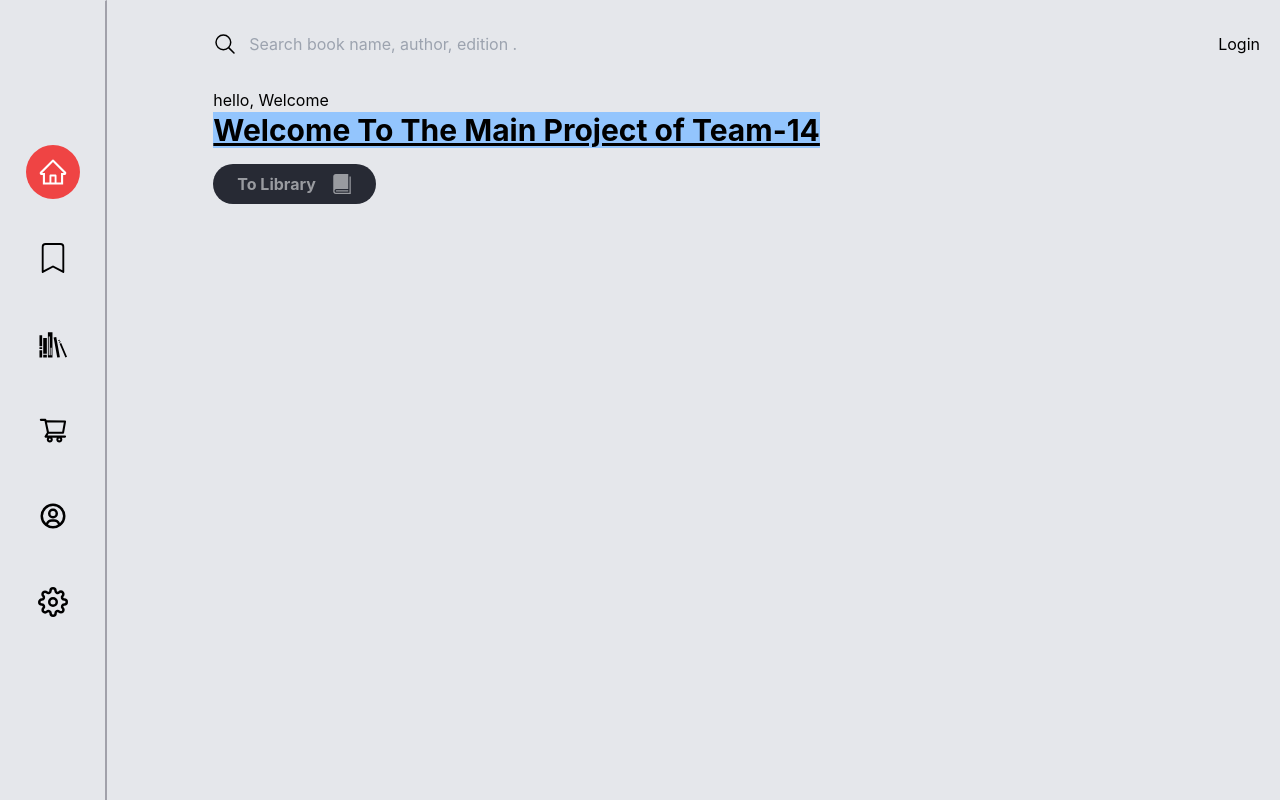
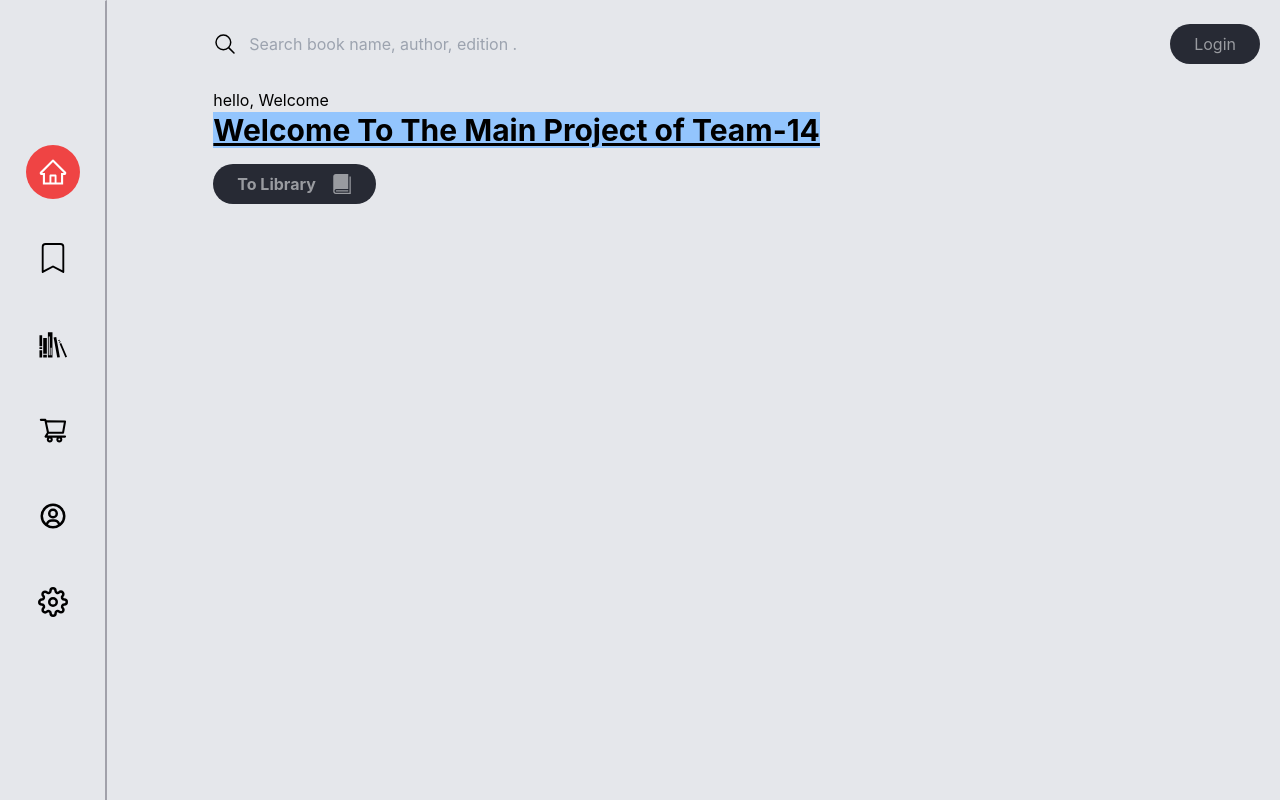
Before and after one commit to chingu-voyages/v43-tier2-team-14, a React (Vite) app in the folder frontend/: page / in a window 1280 px wide. Shown: the top 800 px of the page. Built offline with nearby package versions, Linux system fonts and the light colour scheme; no server answers.

Commit message:
fixing auth user store

```diff
--- a/frontend/src/components/Search.jsx
+++ b/frontend/src/components/Search.jsx
@@ -3,18 +3,19 @@ import { IoSearchOutline } from "react-icons/io5";
 import { userStore } from "../features/userStore";
 
 const Search = () => {
-  const setIsLoggedIn = userStore((state) => state.setIsLoggedIn);
+  const user = userStore((state) => state.user);
+  const logout = userStore((state) => state.logout);
 
   const handleSignIn = async () => {
     localStorage.setItem("isAuthenticated", true);
   };
 
   const handleLogout = () => {
+    console.log(user);
+    logout;
     localStorage.removeItem("isAuthenticated");
-    userStore((state) => state.logout());
   };
 
-  const user = userStore((state) => state.user);
   console.log(user);
   return (
     <div className="col-start-3 col-span-full row-start-1 w-full py-5">
@@ -30,21 +31,21 @@ const Search = () => {
 
         <div className="px-5">
           {!user ? (
-            <a href={`${import.meta.env.VITE_BACKEND_URL}/auth/google`}>
+            <a
+              className="flex items-center bg-bg-btn text-text-btn rounded-full px-6 py-2 hover:text-white"
+              href={`${import.meta.env.VITE_BACKEND_URL}/auth/google`}
+              onClick={handleSignIn}
+            >
               Login
             </a>
           ) : (
-            // <button
-            //   className="flex items-center bg-bg-btn text-text-btn rounded-full px-6 py-2 hover:text-white"
-            //   onClick={handleSignIn}
-            // ></button>
-            <a href={`${import.meta.env.VITE_BACKEND_URL}/auth/logout`}>
+            <a
+              className="flex items-center bg-bg-btn text-text-btn rounded-full px-6 py-2 hover:text-white"
+              href={`${import.meta.env.VITE_BACKEND_URL}/auth/logout`}
+              onClick={handleLogout}
+            >
               Logout
             </a>
-            // <button
-            //   className="flex items-center bg-bg-btn text-text-btn rounded-full px-6 py-2 hover:text-white"
-            //   onClick={handleLogout}
-            // ></button>
           )}
         </div>
       </div>
--- a/frontend/src/features/userStore.jsx
+++ b/frontend/src/features/userStore.jsx
@@ -9,15 +9,11 @@ const store = (set) => ({
       `${import.meta.env.VITE_BACKEND_URL}/api/user`,
       { withCredentials: true }
     );
-    console.log(response.data);
+    set({ user: response.data });
   },
   logout: async () => {
     set({ user: null });
   },
-  setUserData: (user) =>
-    set((state) => ({
-      user: user,
-    })),
 });
 
 export const userStore = create(devtools(store));
--- a/frontend/src/pages/Home.jsx
+++ b/frontend/src/pages/Home.jsx
@@ -6,7 +6,7 @@ import { userStore } from "../features/userStore";
 
 const Home = () => {
   const user = userStore((state) => state.user);
-
+  console.log(user);
   return (
     <section className=" flex flex-col items-start justify-start col-start-3 col-span-full row-start-5 row-span-full">
       <Search />
--- a/frontend/src/pages/Root.jsx
+++ b/frontend/src/pages/Root.jsx
@@ -17,8 +17,8 @@ const Root = () => {
     console.log(user);
     const isAuthenticated = localStorage.getItem("isAuthenticated");
     console.log(isAuthenticated);
-    fetchUserData();
     if (isAuthenticated) {
+      fetchUserData();
     }
   }, []);
 
```
